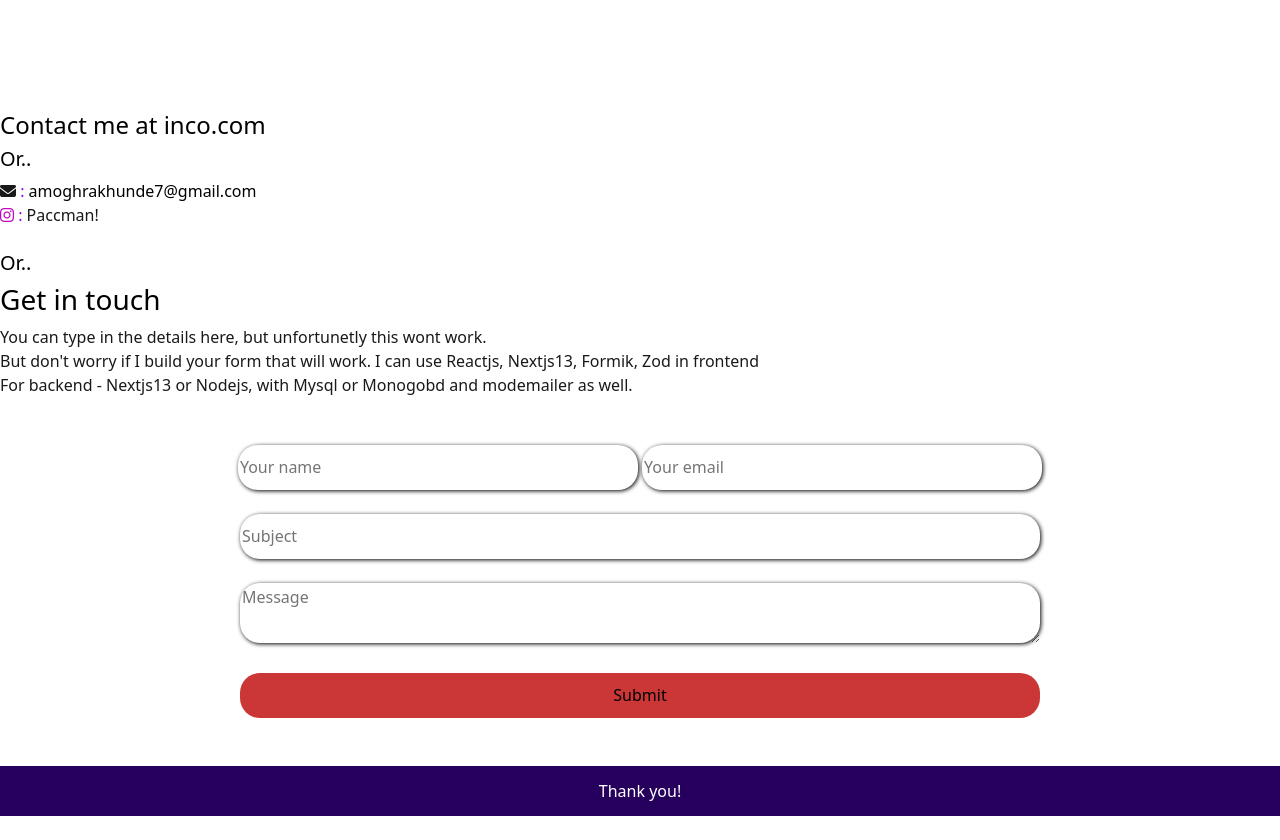
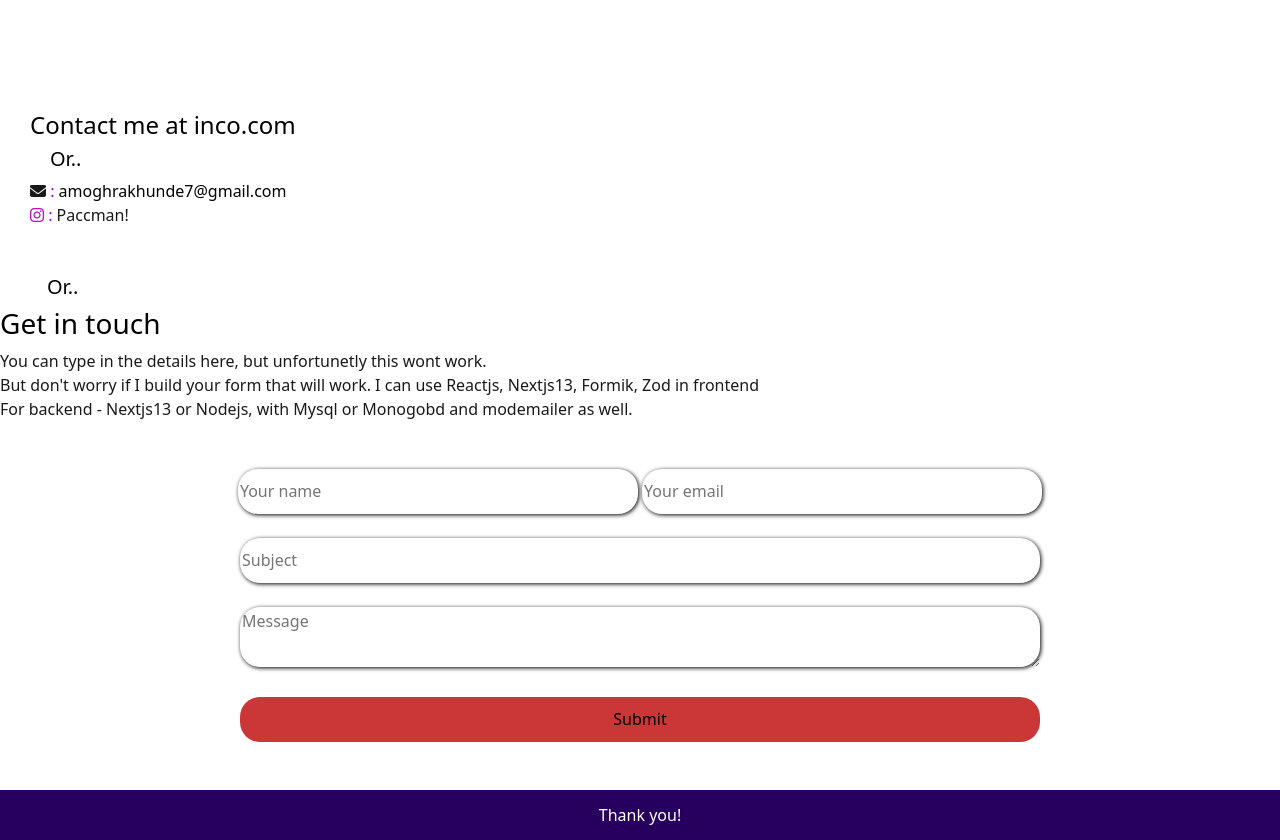
Before and after one commit to PacCman03/portfolio.github.io, a plain HTML site: page index.html in a window 1280 px wide. Shown: the part 1087-1927 px from the top of the page. Before the commit the page ends 1903 px from the top, so only its background shows below. Drawn offline with nearby package versions, Linux system fonts and the light colour scheme.

Commit message:
Updated Page Layout and full page text

```diff
--- a/index.html
+++ b/index.html
@@ -75,14 +75,19 @@
         <hr>
     </main>
     <footer>
+
+            <div class="contact-link" style="margin-left: 30px;">
         <h4 style="color: #000000;">Contact me at inco.com</h4>
-        <h5 style="color:#000000;">Or..</h5>
+        <h5 style="color:#000000; margin-left: 20px;">Or..</h5>
         <i id="mail"class="fa-solid fa-envelope" style="color: rgba(0, 0, 0, 0.9);"></i> : <span style="color: black">amoghrakhunde7@gmail.com</span>
         <br>
         <i id="insta" class="fa-brands fa-instagram"></i> : <a href="https://www.instagram.com/__amogh__paccman_/" id="pacc">Paccman!</a>
+            </div>
+
         <br>
         <br>
-        <h5 style="color: #000000;">Or..</h5>
+        <h5 style="color: #000000; margin-left: 47px;">Or..</h5>
+        <div class="contact">
         <h3 style="color: #000000;">Get in touch</h3>
         <span id="form">You can type in the details here, but unfortunetly this wont work.<br>But don't worry if I build your form that will work.
         I can use Reactjs, Nextjs13, Formik, Zod in frontend<br>
@@ -92,7 +97,8 @@
             <br>
             <br>
             <div class="container2">
-                <form action="/action.php" id="services">
+            <form action="/form.js" id="services">
+                <script src="form.js"></script>
                 <input type="text" placeholder="Your name" id="name"> <input id="email" type="text" placeholder="Your email">
                 <br>
                 <br>
@@ -108,6 +114,7 @@
                 <br>
             </form>
             </div>
+        </div>
             <div id="foot">Thank you!</div>
 
     </footer>
```
Lines whose indentation alone changed are shown as unchanged.
